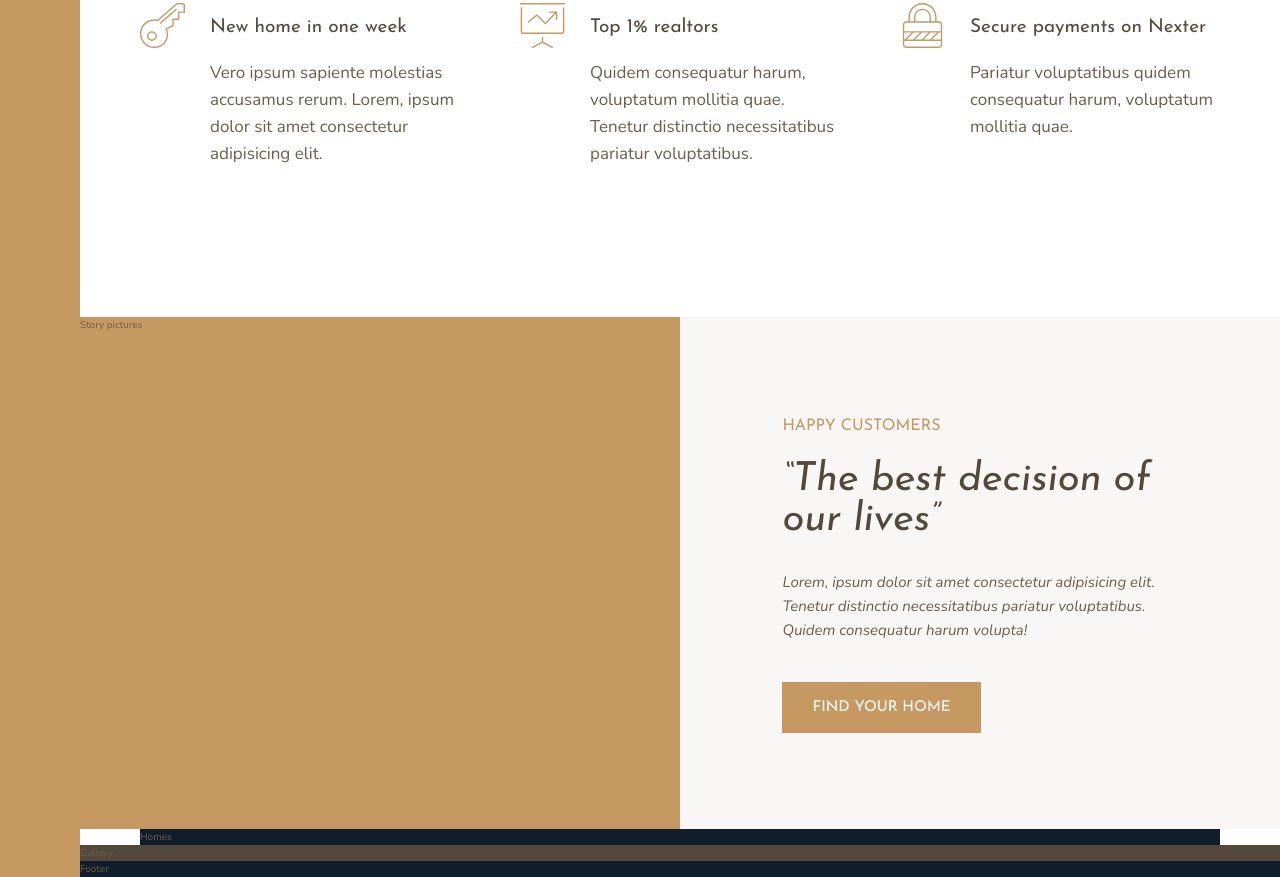
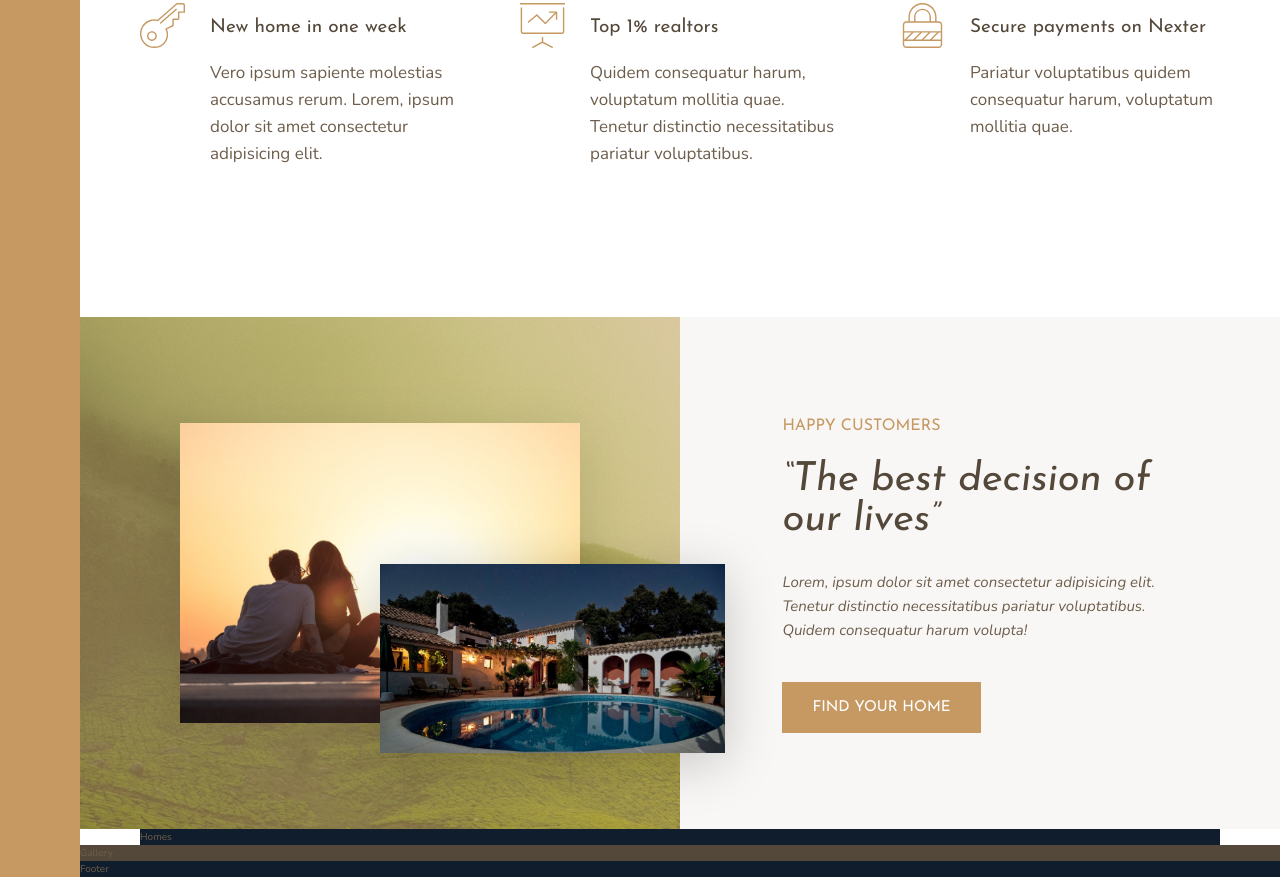
Before and after one commit to ahallam75/luxury-homes-site, a website: page index.html in a window 1280 px wide. Shown: the part 991-1868 px from the top of the page. Drawn offline with nearby package versions, Linux system fonts and the light colour scheme.

Commit message:
Left side of story section completed

```diff
--- a/index.html
+++ b/index.html
@@ -87,7 +87,8 @@
     </section>
 
     <div class="story__pictures">
-      Story pictures
+      <img src="img/story-1.jpeg" alt="Couple with new house" class="story__img--1">
+      <img src="img/story-2.jpeg" alt="New house" class="story__img--2">
     </div>
 
     <div class="story__content">
--- a/sass/_story.scss
+++ b/sass/_story.scss
@@ -2,7 +2,28 @@
 
   &__pictures {
     background-color: $color-primary;
+    background-image: linear-gradient(rgba($color-primary, .5), rgba($color-primary, .5)), url(../img/back.jpg);
     grid-column: full-start / col-end 4;
+
+    display: grid;
+    grid-template-rows: repeat(6, 1fr);
+    grid-template-columns: repeat(6, 1fr);
+    align-items: center;
+  }
+
+  &__img--1 {
+    width: 100%;
+    grid-row: 2 / 6;
+    grid-column: 2 / 6;
+    box-shadow: 0 1rem 5rem rgba(#000, .1);
+  }
+
+  &__img--2 {
+    width: 115%;
+    grid-row: 4 / 6;
+    grid-column: 4 / 7;
+    z-index: 20;
+    box-shadow: 0 1rem 5rem rgba(#000, .2);
   }
 
   &__content {
```
Also changed, not shown: css/style.css.
